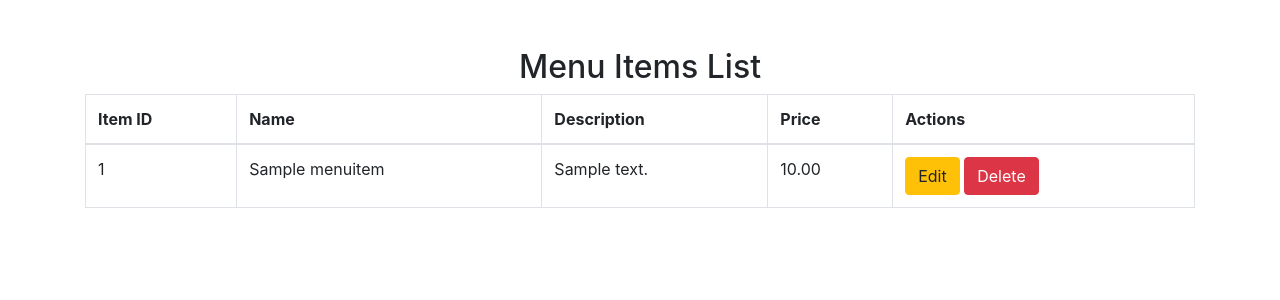
After one commit to Jamal-Aldeen/Egyptian-Bites, a PHP site: page /views/staff/menu_items.php in a window 1280 px wide. The commit adds this page. Shown: the top 300 px of the page. Run offline with PHP 8.4, Linux system fonts and the light colour scheme; tables that the repository leaves empty hold one stand-in row (values such as "Sample post"); a stand-in replaces the project's code that opens the database connection.

Commit message:
menu admin manage

```diff
--- a/handlers/sales-handler.php
+++ b/handlers/sales-handler.php
@@ -23,6 +23,7 @@ if ($_SERVER['REQUEST_METHOD'] === 'GET') {
     $_SESSION['end_date'] = $endDate;
 }
 
+
 header("Location: /views/staff/reports.php");
 exit();
 ?>
--- /dev/null
+++ b/views/staff/menu_items.php
@@ -0,0 +1,62 @@
+<?php
+define('DB_HOST', 'localhost:3306');
+define('DB_NAME', 'restaurant_db');
+define('DB_USER', 'root');
+define('DB_PASSWORD', '');
+try {
+    $dsn = "mysql:host=" . DB_HOST . ";dbname=" . DB_NAME;
+    $GLOBALS['pdo'] = new PDO($dsn, DB_USER, DB_PASSWORD);
+    $GLOBALS['pdo']->setAttribute(PDO::ATTR_ERRMODE, PDO::ERRMODE_EXCEPTION);
+} catch (PDOException $e) {
+    die("Database connection failed: " . $e->getMessage());
+}
+
+// Query to fetch all menu items
+$sql = "SELECT id, name, description, price FROM menuitems";
+$stmt = $GLOBALS['pdo']->prepare($sql);
+$stmt->execute();
+$menuItems = $stmt->fetchAll();
+
+?>
+<!DOCTYPE html>
+<html lang="en">
+<head>
+    <meta charset="UTF-8">
+    <meta name="viewport" content="width=device-width, initial-scale=1.0">
+    <title>Menu Items List</title>
+    <link rel="stylesheet" href="https://stackpath.bootstrapcdn.com/bootstrap/4.5.2/css/bootstrap.min.css">
+</head>
+<body>
+    <div class="container mt-5">
+        <h2 class="text-center">Menu Items List</h2>
+        <table class="table table-bordered">
+            <thead>
+                <tr>
+                    <th>Item ID</th>
+                    <th>Name</th>
+                    <th>Description</th>
+                    <th>Price</th>
+                    <th>Actions</th>
+                </tr>
+            </thead>
+            <tbody>
+                <?php foreach ($menuItems as $item): ?>
+                <tr>
+                    <td><?php echo htmlspecialchars($item['id']); ?></td>
+                    <td><?php echo htmlspecialchars($item['name']); ?></td>
+                    <td><?php echo htmlspecialchars($item['description']); ?></td>
+                    <td><?php echo htmlspecialchars($item['price']); ?></td>
+                    <td>
+                        <a href="edit_menu_item.php?id=<?php echo $item['id']; ?>" class="btn btn-warning">Edit</a>
+                        <a href="delete_menu_item.php?id=<?php echo $item['id']; ?>" class="btn btn-danger" onclick="return confirm('Are you sure you want to delete this item?');">Delete</a>
+                    </td>
+                </tr>
+                <?php endforeach; ?>
+            </tbody>
+        </table>
+    </div>
+    <script src="https://code.jquery.com/jquery-3.5.1.slim.min.js"></script>
+    <script src="https://cdn.jsdelivr.net/npm/@popperjs/core@2.9.2/dist/umd/popper.min.js"></script>
+    <script src="https://stackpath.bootstrapcdn.com/bootstrap/4.5.2/js/bootstrap.min.js"></script>
+</body>
+</html>
--- a/views/admin/reservations.php
+++ b/views/staff/reservations.php
@@ -12,7 +12,7 @@ try {
 }
 
 // Query to fetch all reservations
-$sql = "SELECT r.id, u.id AS user_id,  r.date, r.time, r.number_of_guests
+$sql = "SELECT r.id, u.full_name AS full_name,  r.date, r.time, r.number_of_guests
         FROM Reservations r
         JOIN Users u ON r.user_id = u.id";
 $stmt = $GLOBALS['pdo']->prepare($sql);
@@ -45,7 +45,7 @@ $reservations = $stmt->fetchAll();
                 <?php foreach ($reservations as $reservation): ?>
                 <tr>
                     <td><?php echo htmlspecialchars($reservation['id']); ?></td>
-                    <td><?php echo htmlspecialchars($reservation['user_id']); ?></td>
+                    <td><?php echo htmlspecialchars($reservation['full_name']); ?></td>
                     <td><?php echo htmlspecialchars($reservation['date']); ?></td>
                     <td><?php echo htmlspecialchars($reservation['time']); ?></td>
                     <td><?php echo htmlspecialchars($reservation['number_of_guests']); ?></td>
```
Also changed, not shown: views/staff/dashboard.php (+59 -24 lines).
